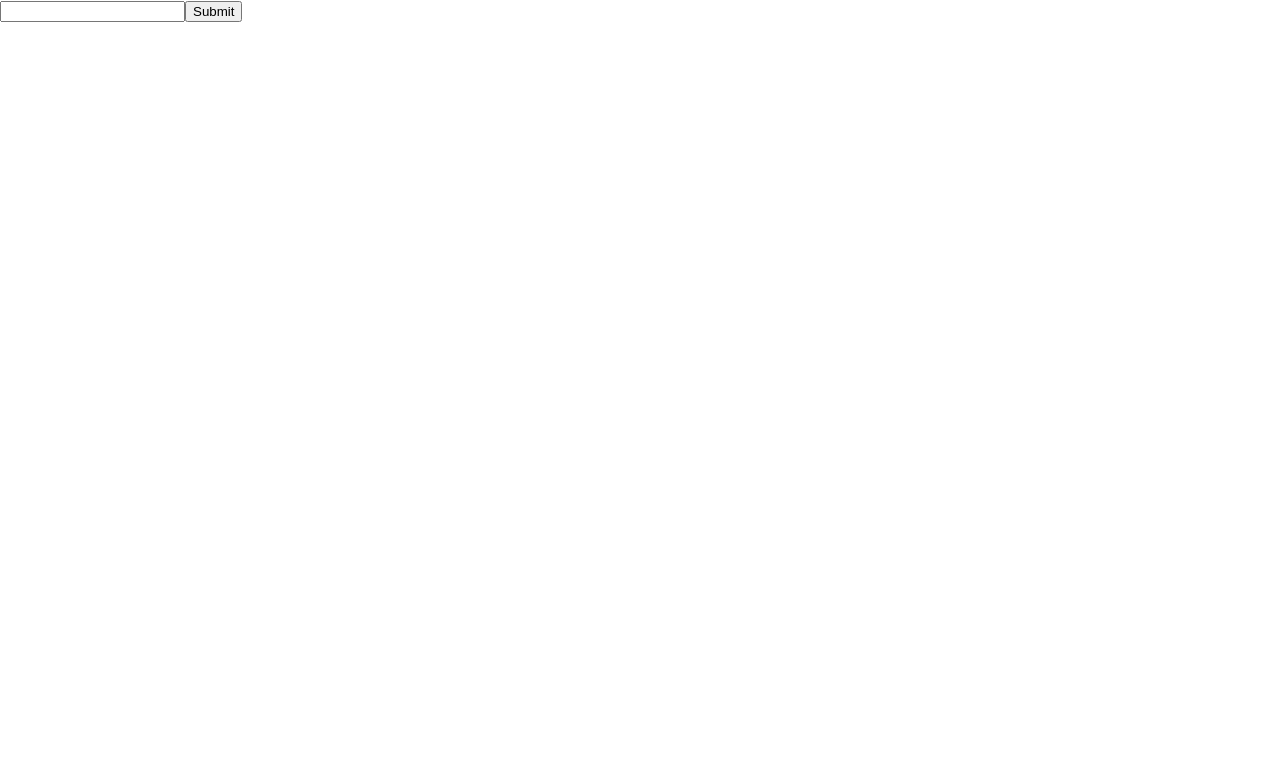
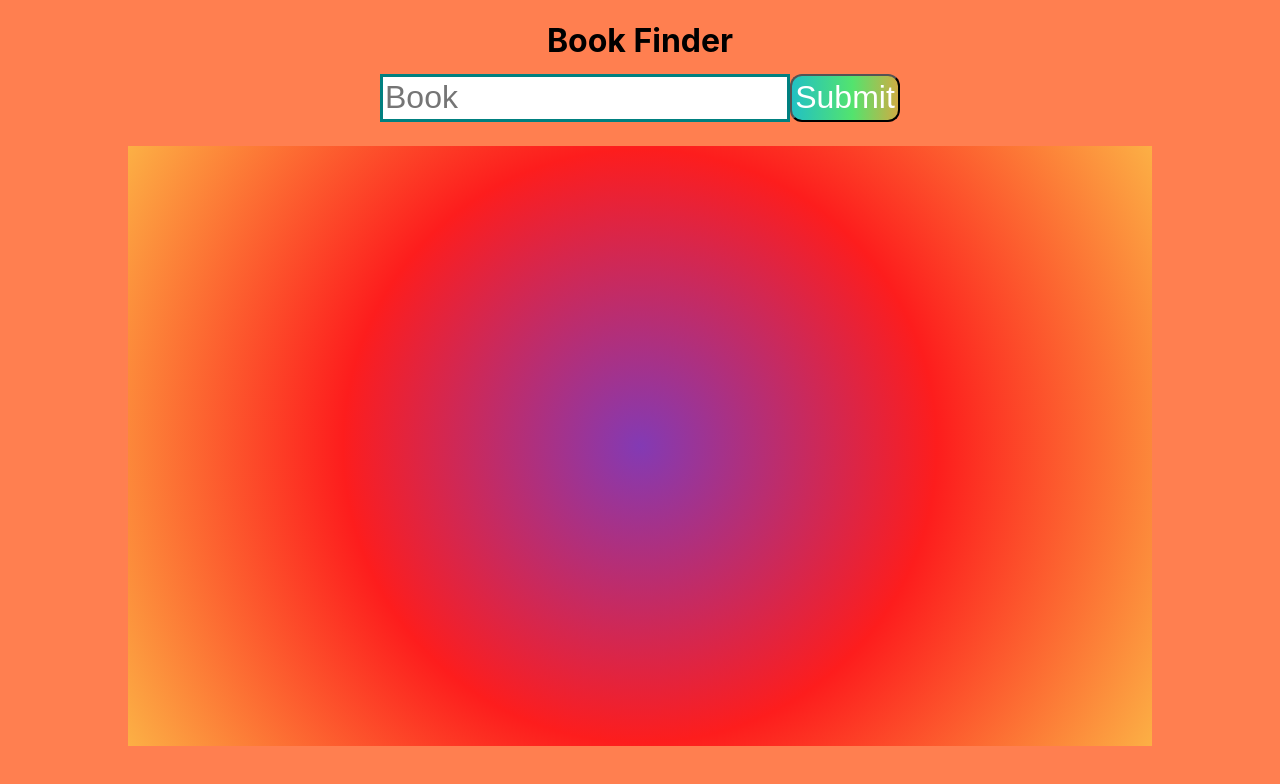
Before and after one commit to chrisvsanchez/SoloBookFinder-, a React (Create React App) app: page / in a window 1280 px wide. Shown: the top 784 px of the page. Built offline with nearby package versions, Linux system fonts and the light colour scheme.

Commit message:
added api key for google boooks, and controlled search funcitons

```diff
--- a/src/App.css
+++ b/src/App.css
@@ -1,38 +1,62 @@
-.App {
-  text-align: center;
+.app-name {
+  display: flex;
+  justify-content: center;
 }
+.main-container {
+  position: absolute;
+  background: coral;
+  width: 100vw;
+  height: 100vh;
+}
+.card-container {
+  background: rgb(131, 58, 180);
+  background: radial-gradient(
+    circle,
+    rgba(131, 58, 180, 1) 0%,
+    rgba(253, 29, 29, 1) 50%,
+    rgba(252, 176, 69, 1) 100%
+  );
+  width: 80vw;
+  height: 75vh;
+  margin: 0 auto;
+}
+.search-form {
+  position: relative;
+  display: flex;
+  justify-content: center;
+  padding: 0.5em;
+  top: -1em;
+}
+.search-input {
+  width: 400px;
+  height: 40px;
+  border: teal solid;
+  font-size: 2em;
+}
+.search-button {
+  padding: 0.1em;
 
-.App-logo {
-  height: 40vmin;
-  pointer-events: none;
+  box-shadow: black;
+  color: white;
+  font-size: 2em;
+  border-radius: 12px;
+  background: rgb(34, 193, 195);
+  background: linear-gradient(
+    90deg,
+    rgba(34, 193, 195, 1) 0%,
+    rgba(64, 214, 143, 1) 35%,
+    rgba(64, 214, 143, 1) 35%,
+    rgba(83, 227, 110, 1) 57%,
+    rgba(121, 253, 45, 0.359375) 100%
+  );
 }
-
-@media (prefers-reduced-motion: no-preference) {
-  .App-logo {
-    animation: App-logo-spin infinite 20s linear;
-  }
+/* Book Container card*/
+.outer-card {
+  background-color: cadetblue;
 }
-
-.App-header {
-  background-color: #282c34;
-  min-height: 100vh;
-  display: flex;
-  flex-direction: column;
-  align-items: center;
-  justify-content: center;
-  font-size: calc(10px + 2vmin);
-  color: white;
+.title {
 }
-
-.App-link {
-  color: #61dafb;
+.book-cover {
 }
-
-@keyframes App-logo-spin {
-  from {
-    transform: rotate(0deg);
-  }
-  to {
-    transform: rotate(360deg);
-  }
+.details {
 }
--- a/src/App.js
+++ b/src/App.js
@@ -1,10 +1,21 @@
 import "./App.css";
+import React, { useState, useEffect } from "react";
 import Search from "./Components/Search";
 function App() {
+  const API_KEY = process.env.GOOGLE_BOOKS_API;
+  // const API_ENDPOINT = "";
+  const [searchTerm, setSearchTerm] = useState("");
+  const handleSearchInput = (e) => {
+    setSearchTerm(e.target.value);
+  };
+  // useEffect(() => {
+  //   fetch().then;
+  // }, [searchTerm]);
   return (
-    <>
-      <Search />
-    </>
+    <div className="main-container">
+      <Search searchTerm={searchTerm} handleSearchInput={handleSearchInput} />
+      <div className="card-container">{}</div>
+    </div>
   );
 }
 
--- a/src/Components/Search.js
+++ b/src/Components/Search.js
@@ -1,13 +1,21 @@
 import React from "react";
 
-const Search = () => {
+const Search = ({ handleSearchInput, searchTerm }) => {
   return (
     <>
-      <form
-      //   onSubmit={}
-      >
-        <input type="text" value="" name="searchTerm" />
-        <button type="submit">Submit</button>
+      <h1 className="app-name">Book Finder</h1>
+      <form className="search-form">
+        <input
+          className="search-input"
+          type="text"
+          value={searchTerm}
+          name="searchTerm"
+          placeholder="Book "
+          onChange={handleSearchInput}
+        />
+        <button className="search-button" type="submit">
+          Submit
+        </button>
       </form>
     </>
   );
```
Also changed, not shown: src/Components/BookCard.js (+9 -2 lines), 2 other files (tests, documents, lock files or other folders).
